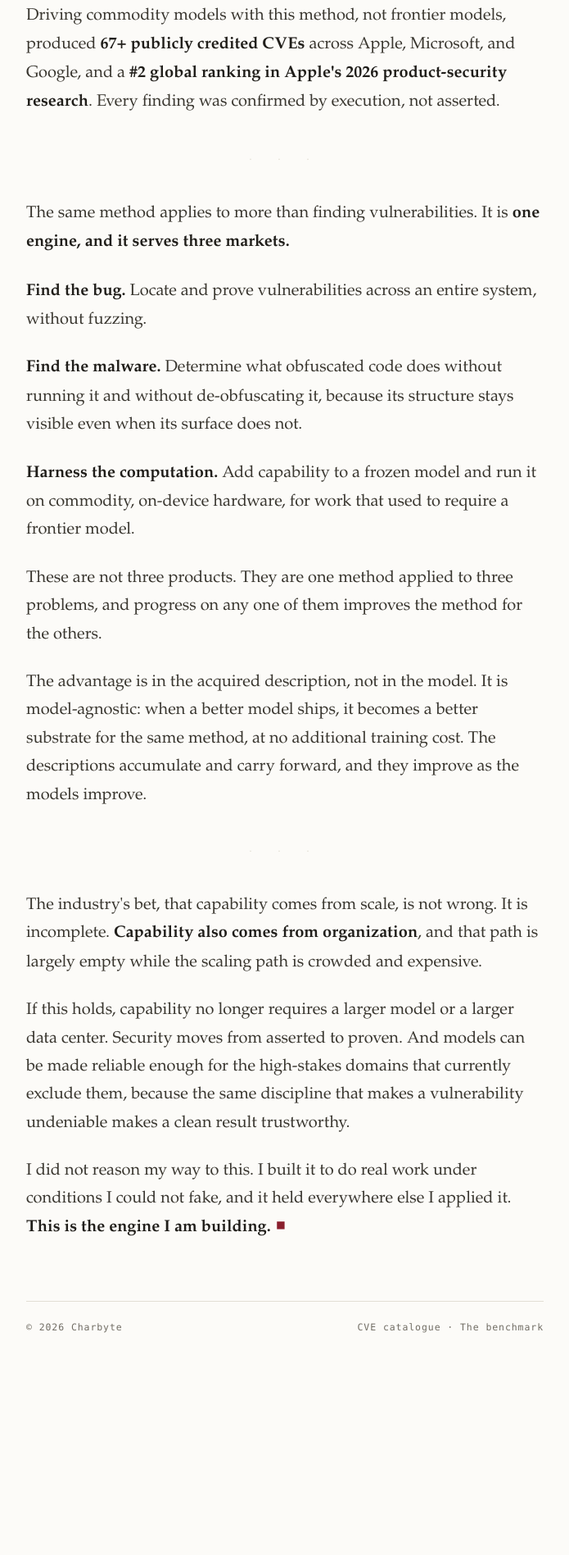
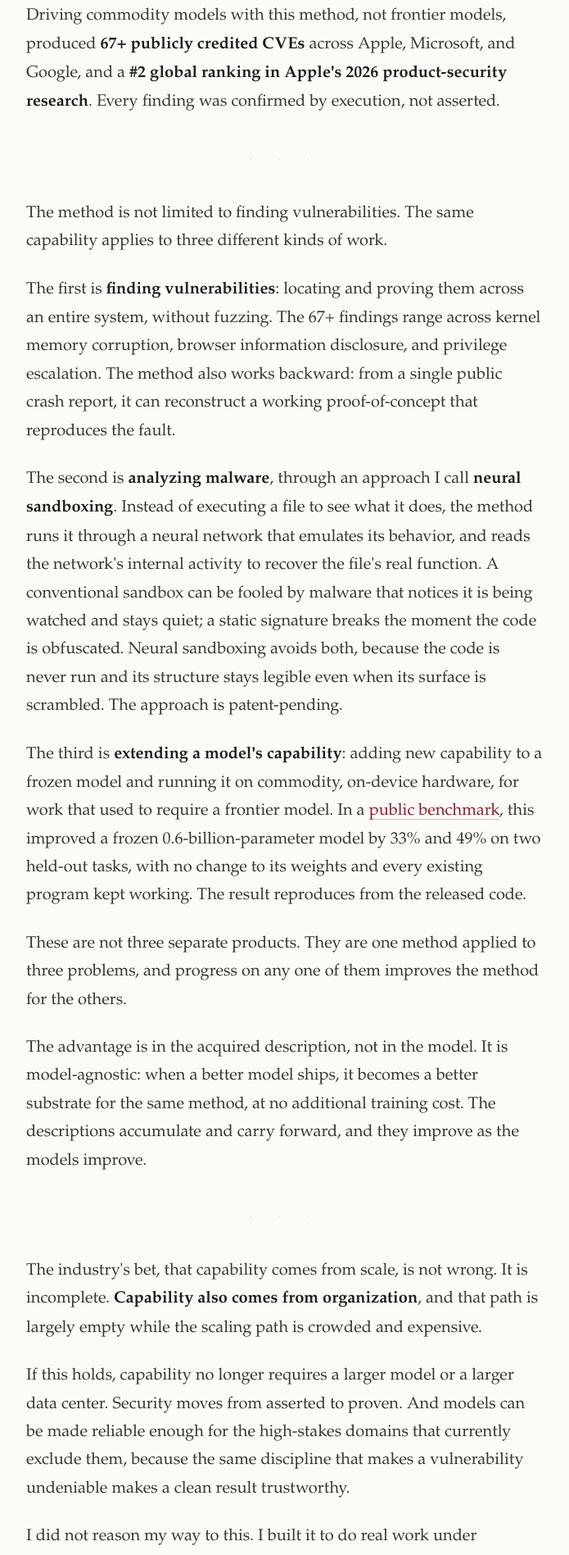
Before and after one commit to calysteon/calysteon.github.io, a Jekyll site: the page charbyte.html, which Jekyll copies as it is, in a window 1280 px wide. Shown: the part 1233-3130 px from the top of the page at 82% size, without its empty margins (292-987 px from the left). Built offline with Jekyll 4.4.1, drawn with Linux system fonts in a browser that asks for light colours; before the commit the page ends 2983 px from its top, so only the background shows below that; some of the changed text lies outside the part shown.

Commit message:
Essay: drop the slogan phrasing; add concrete facts (bug classes, neural sandboxing, benchmark numbers)

```diff
--- a/charbyte.html
+++ b/charbyte.html
@@ -36,6 +36,8 @@
   article p:first-of-type{margin-top:0}
   article strong{font-weight:600;color:var(--ink)}
   article em{font-style:italic}
+  article a{color:var(--accent);text-decoration:none;border-bottom:1px solid rgba(138,31,45,.3)}
+  article a:hover{border-bottom-color:var(--accent)}
   .thesis{color:var(--ink)}
 
   .divider{text-align:center;color:var(--rule);letter-spacing:1em;margin:40px 0 36px;font-size:14px;user-select:none}
@@ -74,15 +76,15 @@
 
     <div class="divider">· · ·</div>
 
-    <p>The same method applies to more than finding vulnerabilities. It is <strong>one engine, and it serves three markets.</strong></p>
+    <p>The method is not limited to finding vulnerabilities. The same capability applies to three different kinds of work.</p>
 
-    <p><strong>Find the bug.</strong> Locate and prove vulnerabilities across an entire system, without fuzzing.</p>
+    <p>The first is <strong>finding vulnerabilities</strong>: locating and proving them across an entire system, without fuzzing. The 67+ findings range across kernel memory corruption, browser information disclosure, and privilege escalation. The method also works backward: from a single public crash report, it can reconstruct a working proof-of-concept that reproduces the fault.</p>
 
-    <p><strong>Find the malware.</strong> Determine what obfuscated code does without running it and without de-obfuscating it, because its structure stays visible even when its surface does not.</p>
+    <p>The second is <strong>analyzing malware</strong>, through an approach I call <strong>neural sandboxing</strong>. Instead of executing a file to see what it does, the method runs it through a neural network that emulates its behavior, and reads the network's internal activity to recover the file's real function. A conventional sandbox can be fooled by malware that notices it is being watched and stays quiet; a static signature breaks the moment the code is obfuscated. Neural sandboxing avoids both, because the code is never run and its structure stays legible even when its surface is scrambled. The approach is patent-pending.</p>
 
-    <p><strong>Harness the computation.</strong> Add capability to a frozen model and run it on commodity, on-device hardware, for work that used to require a frontier model.</p>
+    <p>The third is <strong>extending a model's capability</strong>: adding new capability to a frozen model and running it on commodity, on-device hardware, for work that used to require a frontier model. In a <a href="/research/shaping-gap-sustainable-ai/">public benchmark</a>, this improved a frozen 0.6-billion-parameter model by 33% and 49% on two held-out tasks, with no change to its weights and every existing program kept working. The result reproduces from the released code.</p>
 
-    <p>These are not three products. They are one method applied to three problems, and progress on any one of them improves the method for the others.</p>
+    <p>These are not three separate products. They are one method applied to three problems, and progress on any one of them improves the method for the others.</p>
 
     <p>The advantage is in the acquired description, not in the model. It is model-agnostic: when a better model ships, it becomes a better substrate for the same method, at no additional training cost. The descriptions accumulate and carry forward, and they improve as the models improve.</p>
 
@@ -92,7 +94,7 @@
 
     <p>If this holds, capability no longer requires a larger model or a larger data center. Security moves from asserted to proven. And models can be made reliable enough for the high-stakes domains that currently exclude them, because the same discipline that makes a vulnerability undeniable makes a clean result trustworthy.</p>
 
-    <p>I did not reason my way to this. I built it to do real work under conditions I could not fake, and it held everywhere else I applied it. <strong>This is the engine I am building.</strong>&nbsp;<span class="endmark">&#9632;</span></p>
+    <p>I did not reason my way to this. I built it to do real work under conditions I could not fake, and it held everywhere else I applied it. <strong>This is what I am building.</strong>&nbsp;<span class="endmark">&#9632;</span></p>
   </article>
 
   <footer>
```
